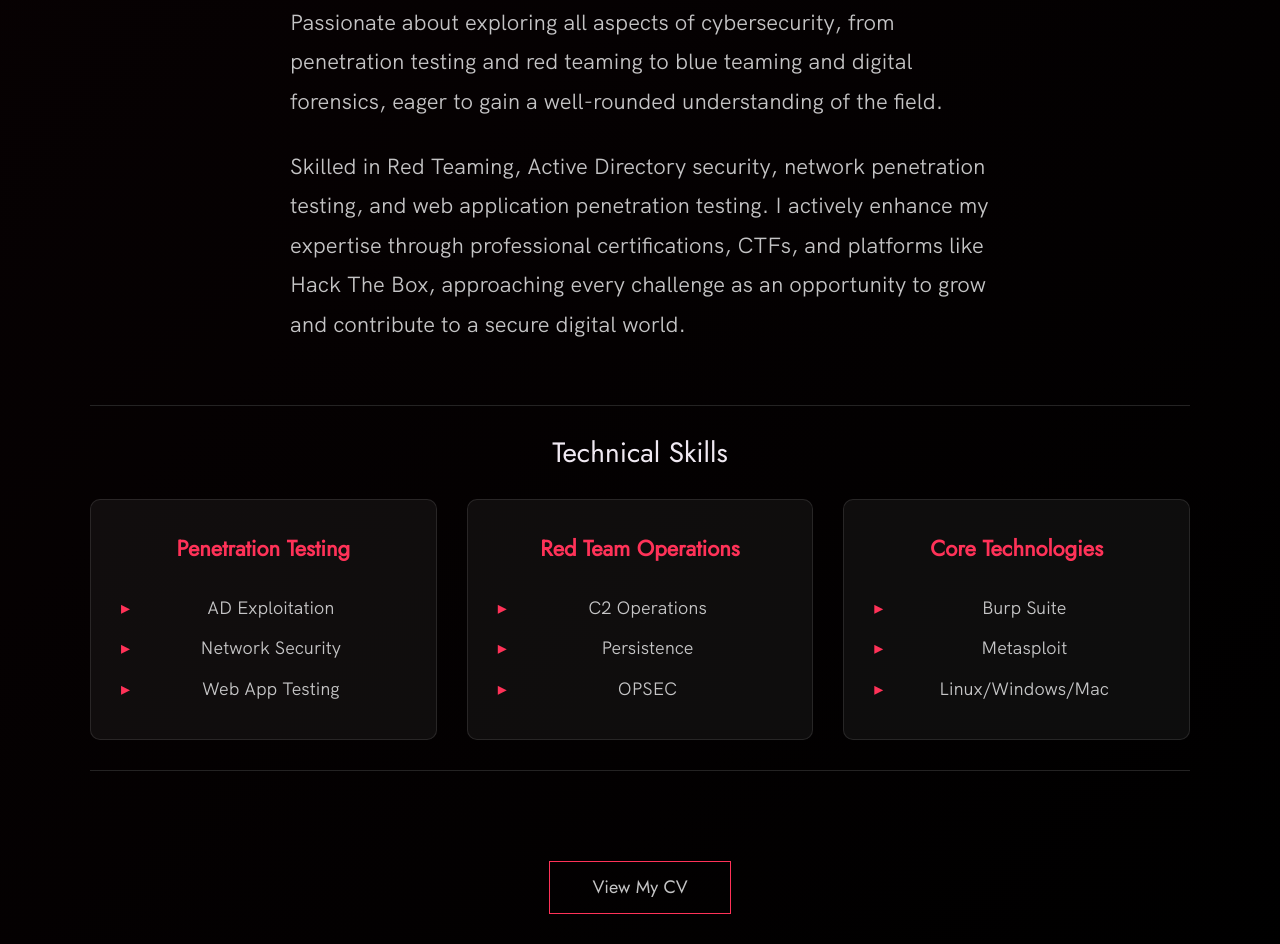
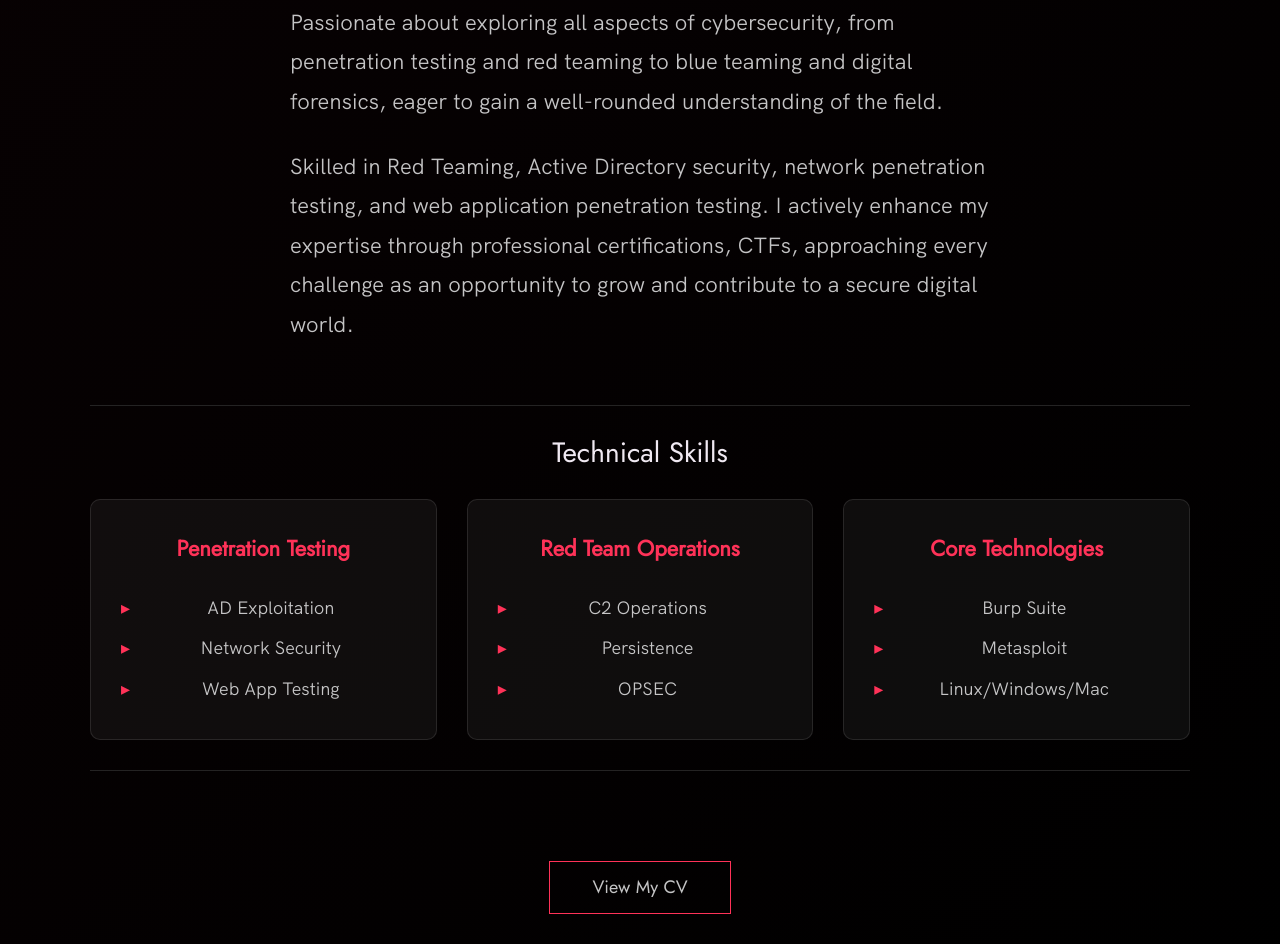
Before and after one commit to 0xY4sir/0xY4sir.github.io, a plain HTML site: page index.html in a window 1280 px wide. Shown: the part 1209-2153 px from the top of the page. Drawn offline with Linux system fonts and the light colour scheme.

Commit message:
Update index.html

```diff
--- a/index.html
+++ b/index.html
@@ -75,7 +75,7 @@
               Passionate about exploring all aspects of cybersecurity, from penetration testing and red teaming to blue teaming and digital forensics, eager to gain a well-rounded understanding of the field.
             </p>
             <p>
-              Skilled in Red Teaming, Active Directory security, network penetration testing, and web application penetration testing. I actively enhance my expertise through professional certifications, CTFs, and platforms like Hack The Box, approaching every challenge as an opportunity to grow and contribute to a secure digital world.
+              Skilled in Red Teaming, Active Directory security, network penetration testing, and web application penetration testing. I actively enhance my expertise through professional certifications, CTFs, approaching every challenge as an opportunity to grow and contribute to a secure digital world.
             </p>
 
             <!-- Skills Section -->
```
